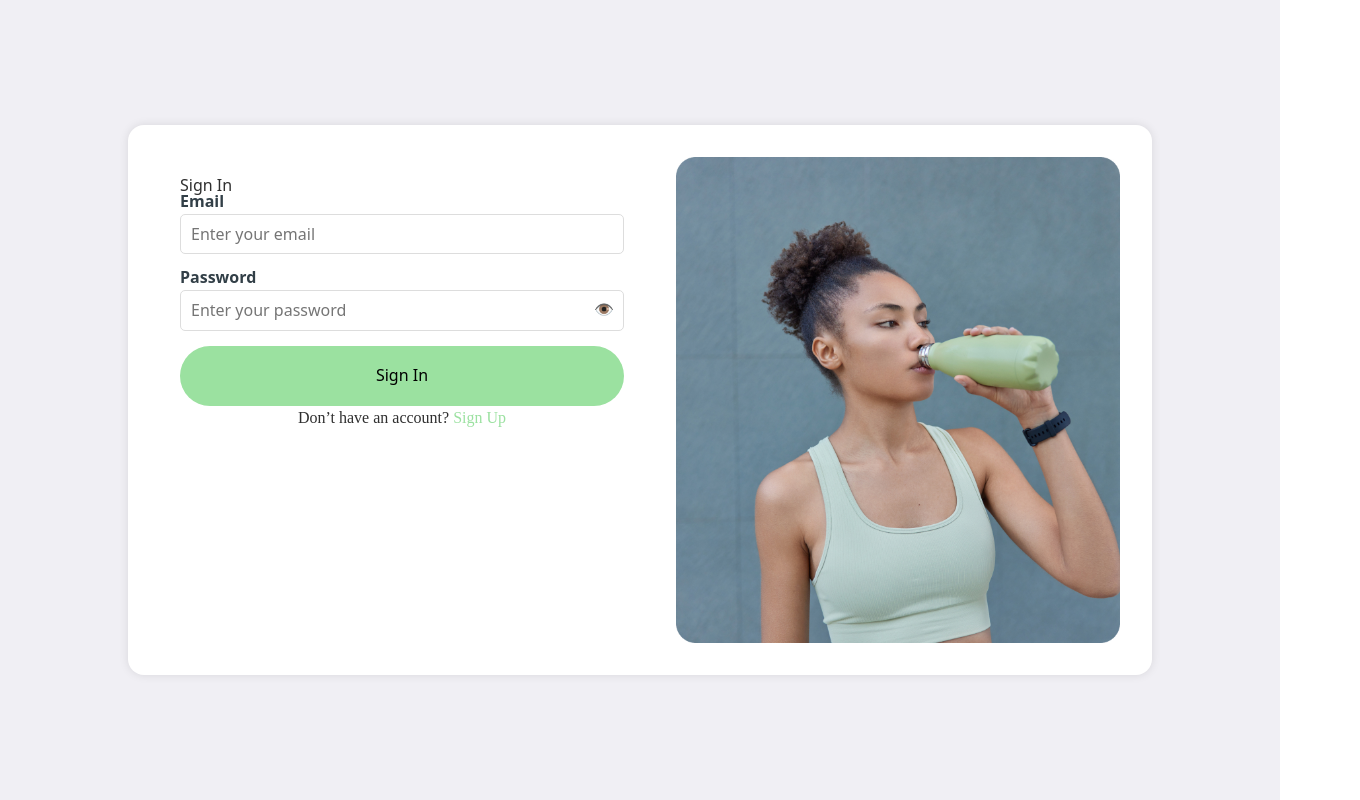
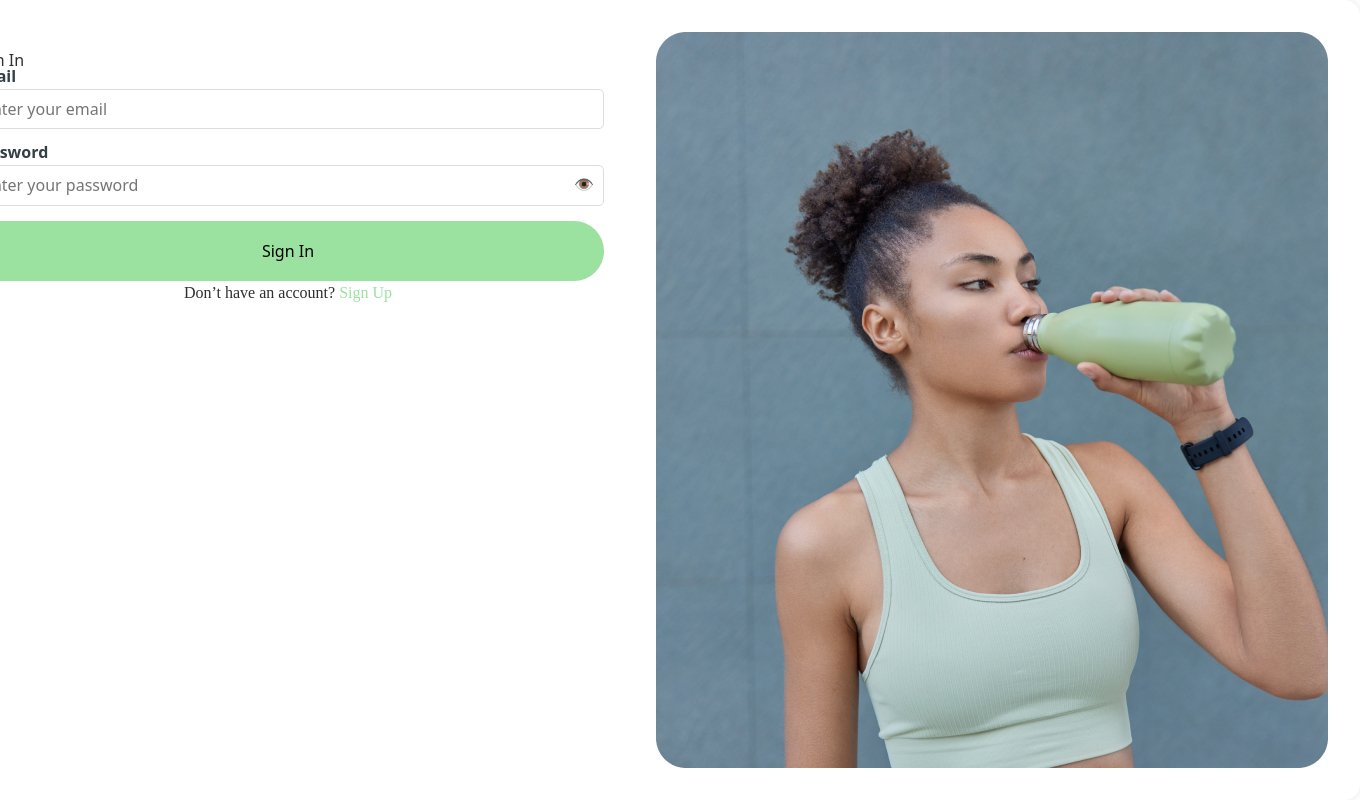
Before and after one commit to IIIMaroIII/HydroWise-frontend, a React (Vite) app: page /signin in a window 1280 px wide. Shown: the whole page, 1360 px wide, since content can reach past the window. Built offline with nearby package versions, Linux system fonts and the light colour scheme.

Commit message:
Back ground + icon

```diff
--- a/src/components/Users/SignInForm/SignInForm.jsx
+++ b/src/components/Users/SignInForm/SignInForm.jsx
@@ -81,9 +81,7 @@ const SignInForm = () => {
             </p>
           </form>
         </div>
-        <div className={css.imageSection}>
-          <img src={Photo} alt="photo" />
-        </div>
+        <div className={css.imageSection}></div>
       </div>
       <ToastContainer />
     </div>
--- a/src/components/Users/SignInForm/signInForm.module.css
+++ b/src/components/Users/SignInForm/signInForm.module.css
@@ -3,36 +3,33 @@
   justify-content: center;
   align-items: center;
   width: 100%;
-  height: 100vh; /* Оновлено на 100vh для адаптивності */
+  height: 100vh;
   background-color: #f0eff4;
 }
 
 .signInForm {
   display: flex;
-  gap: 32px; /* Додаємо gap між секціями */
-  width: 80%; /* Адаптивна ширина для кращої підтримки різних екранів */
-  max-width: 1200px; /* Максимальна ширина для великого екрана */
-  padding: 32px; /* Додаємо padding для загального контейнера */
-  background-color: #fff; /* Додаємо фон для кращого вигляду */
-  border-radius: 16px; /* Додаємо закруглення */
-  box-shadow: 0 0 10px rgba(0, 0, 0, 0.1); /* Додаємо тінь для кращого вигляду */
+  gap: 32px;
+  padding: 32px;
+  background-color: #fff;
+  border-radius: 16px;
+  box-shadow: 0 0 10px rgba(0, 0, 0, 0.1);
 }
 
-.formSection {
-  flex: 1;
-  padding: 20px; /* Додаємо padding всередині секції форми */
+.formSection,
+.imageSection {
+  width: 672px;
+  height: 736px;
+  padding: 20px;
+  box-sizing: border-box;
 }
 
 .imageSection {
-  flex: 1;
-  display: flex;
-  justify-content: center;
-  align-items: center;
-}
-
-.imageSection img {
-  max-width: 100%; /* Зміна розміру зображення для підтримки адаптивності */
-  border-radius: 16px; /* Закруглені кути для зображення */
+  background-image: url('./Rectangle 19.jpg');
+  background-size: cover;
+  background-position: center;
+  border-radius: 16px;
+  background-repeat: no-repeat;
 }
 
 h2 {
```
